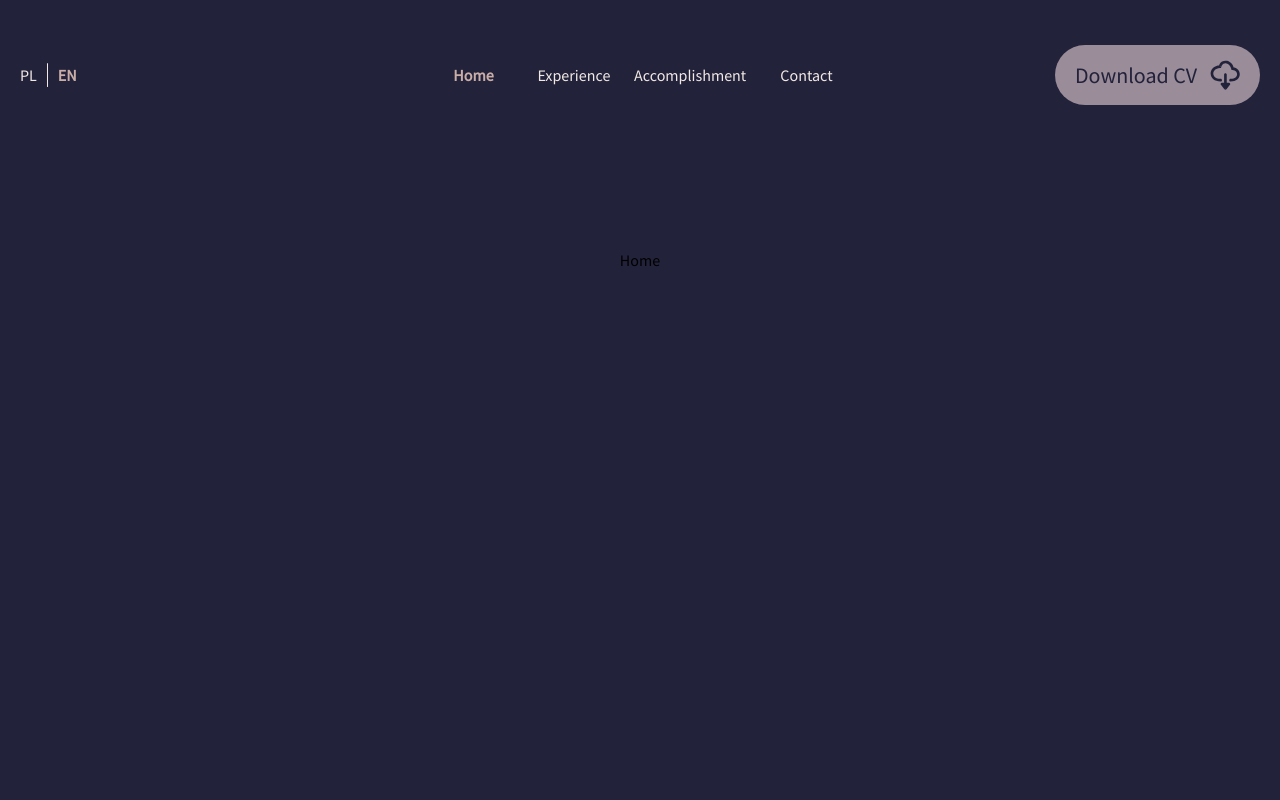
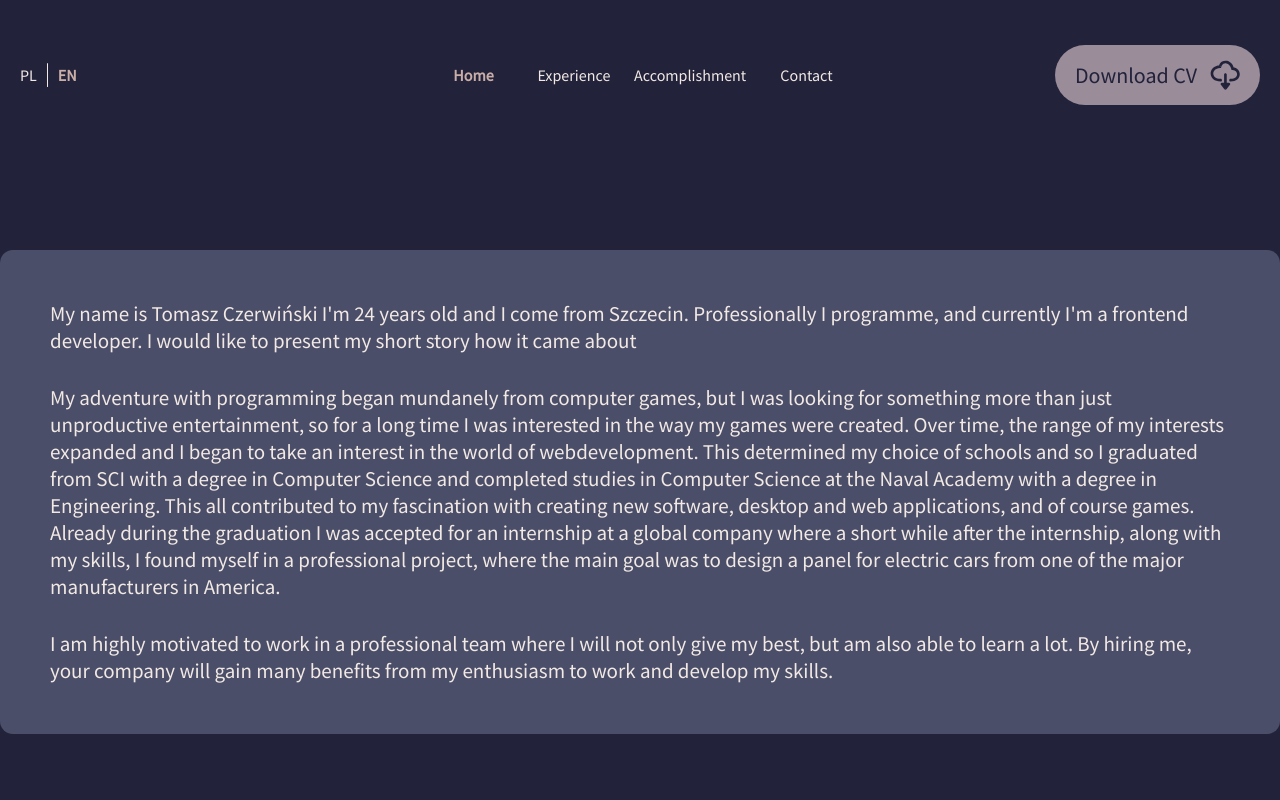
Before and after one commit to tomcze15/Portfolio, a React (Create React App) app: page / in a window 1280 px wide. Shown: the top 800 px of the page. Built offline with nearby package versions, Linux system fonts and the light colour scheme; a web font is replaced by a local one.

Commit message:
Added a box into the home page. Updated a en translation.

```diff
--- a/src/common/types.ts
+++ b/src/common/types.ts
@@ -20,6 +20,7 @@ export type Direction = 'Left' | 'Right';
 
 export interface ITheme extends DefaultTheme {
   id: Theme;
+  text: string;
   button: {
     background: string;
     text: string;
--- a/src/components/Home/index.tsx
+++ b/src/components/Home/index.tsx
@@ -1,7 +1,31 @@
+import Box from 'components/Box';
 import { FunctionComponent } from 'react';
+import { useTranslation } from 'react-i18next';
+import styled from 'styled-components';
+
+const MainWrapper = styled.main`
+  height: 100%;
+  width: 100%;
+  max-width: 1400px;
+`;
+
+const ParagraphWrapper = styled.p`
+  font-size: 21px;
+  color: ${({ theme }) => theme.text};
+`;
 
 const Home: FunctionComponent = (): JSX.Element => {
-  return <div>Home</div>;
+  const { t } = useTranslation();
+
+  return (
+    <MainWrapper>
+      <Box>
+        <ParagraphWrapper>{t('ABOUT_ME.P1')}</ParagraphWrapper>
+        <ParagraphWrapper>{t('ABOUT_ME.P2')}</ParagraphWrapper>
+        <ParagraphWrapper>{t('ABOUT_ME.P3')}</ParagraphWrapper>
+      </Box>
+    </MainWrapper>
+  );
 };
 
 export default Home;
--- a/src/locales/en/index.ts
+++ b/src/locales/en/index.ts
@@ -5,9 +5,9 @@ export default {
   CONTACT: 'Contact',
   LINKS: 'Links',
   ABOUT_ME: {
-    P1: 'soon...',
-    P2: 'soon...',
-    P3: 'soon...',
+    P1: "My name is Tomasz Czerwiński I'm 24 years old and I come from Szczecin. Professionally I programme, and currently I'm a frontend developer. I would like to present my short story how it came about",
+    P2: 'My adventure with programming began mundanely from computer games, but I was looking for something more than just unproductive entertainment, so for a long time I was interested in the way my games were created. Over time, the range of my interests expanded and I began to take an interest in the world of webdevelopment. This determined my choice of schools and so I graduated from SCI with a degree in Computer Science and completed studies in Computer Science at the Naval Academy with a degree in Engineering. This all contributed to my fascination with creating new software, desktop and web applications, and of course games. Already during the graduation I was accepted for an internship at a global company where a short while after the internship, along with my skills, I found myself in a professional project, where the main goal was to design a panel for electric cars from one of the major manufacturers in America.',
+    P3: 'I am highly motivated to work in a professional team where I will not only give my best, but am also able to learn a lot. By hiring me, your company will gain many benefits from my enthusiasm to work and develop my skills.',
   },
   BUTTON: {
     LONG: 'Download CV',
--- a/src/themes/index.ts
+++ b/src/themes/index.ts
@@ -3,6 +3,7 @@ import COLORS from 'constants/colors';
 
 const DarkTheme: ITheme = {
   id: Theme.DARK,
+  text: COLORS.COLOR_5,
   button: {
     background: COLORS.COLOR_3,
     text: COLORS.COLOR_1,
@@ -30,9 +31,9 @@ const DarkTheme: ITheme = {
     },
   },
   box: {
-    text:COLORS.COLOR_5,
+    text: COLORS.COLOR_5,
     background: COLORS.COLOR_2,
-  }
+  },
 };
 
 export { DarkTheme };
```
